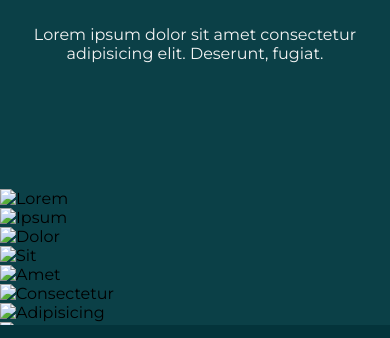
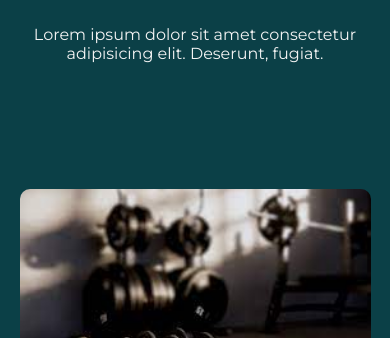
Before and after one commit to SELombardo/TPO_DesarrolloWeb_Grupo4_Comision23515, a plain HTML site: page pages/galeria.html in a window 390 px wide. Shown: the part 234-572 px from the top of the page. Drawn offline with nearby package versions, Linux system fonts and the light colour scheme.

Commit message:
reedicion galeria, ya responsive

```diff
--- a/css/styles.css
+++ b/css/styles.css
@@ -186,6 +186,24 @@ body {
 }
 
 /* PÁGINA SOBRE NOSOTROS -------------------------------------------------------------------*/
+
+/* GALERIA ---------------------------------------------------------------------------------*/
+.Gallery{
+    display: grid;
+    grid-template-columns: repeat(auto-fill, minmax(250px, 1fr));
+    grid-auto-rows: minmax(150px, auto);
+    grid-gap: 70px;
+    margin: 0% 5% 10% 5%;
+}
+.cardGallery{
+    padding: 10px;
+    height: 100%;
+    border-radius: 10px;
+    background-size: cover;
+    background-position: center;
+    position: relative;
+}
+
 
 /* ARTÍCULO SOBRE NOSOTROS*/
 .articulo1 {
--- a/pages/galeria.html
+++ b/pages/galeria.html
@@ -55,41 +55,15 @@
         </section>
 
         <div class="Gallery">
-            <div class="cardGallery">
-                <img src="img/galeria/img1.jpeg" alt="Lorem">
-            </div>
-
-            <div class="cardGallery">
-                <img src="img/galeria/img2.jpg" alt="Ipsum">
-            </div>
-
-            <div class="cardGallery">
-                <img src="img/galeria/img3.jpg" alt="Dolor">
-            </div>
-
-            <div class="cardGallery">
-                <img src="img/galeria/img4.jpg" alt="Sit">
-            </div>
-
-            <div class="cardGallery">
-                <img src="img/galeria/img5.jpg" alt="Amet">
-            </div>
-
-            <div class="cardGallery">
-                <img src="img/galeria/img6.jpg" alt="Consectetur">
-            </div>
-
-            <div class="cardGallery">
-                <img src="img/galeria/img7.jpg" alt="Adipisicing">
-            </div>
-
-            <div class="cardGallery">
-                <img src="img/galeria/img8.jpg" alt="Elit">
-            </div>
-
-            <div class="cardGallery">
-                <img src="img/galeria/img9.jpg" alt="Deserunt">
-            </div>
+            <div class="cardGallery" style="background-image: url('/img/galeria/img1.jpeg');"></div>
+            <div class="cardGallery" style="background-image: url('/img/galeria/img2.jpg');"></div>
+            <div class="cardGallery" style="background-image: url('/img/galeria/img3.jpg');"></div>
+            <div class="cardGallery" style="background-image: url('/img/galeria/img4.jpg');"></div>
+            <div class="cardGallery" style="background-image: url('/img/galeria/img5.jpg');"></div>
+            <div class="cardGallery" style="background-image: url('/img/galeria/img6.jpg');"></div>
+            <div class="cardGallery" style="background-image: url('/img/galeria/img7.jpg');"></div>
+            <div class="cardGallery" style="background-image: url('/img/galeria/img8.jpg');"></div>
+            <div class="cardGallery" style="background-image: url('/img/galeria/img9.jpg');"></div>
         </div>
     </main>
 
```
